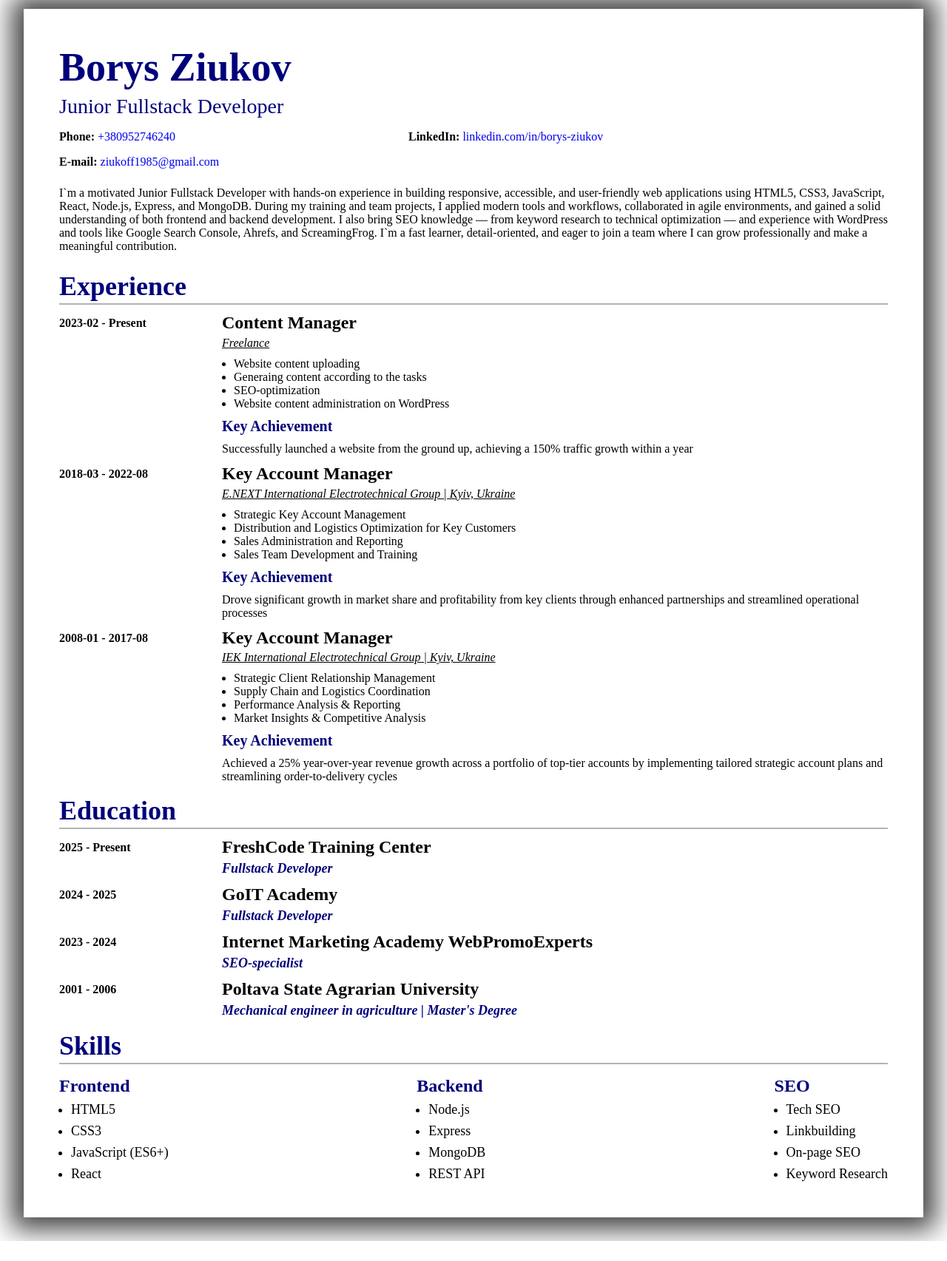
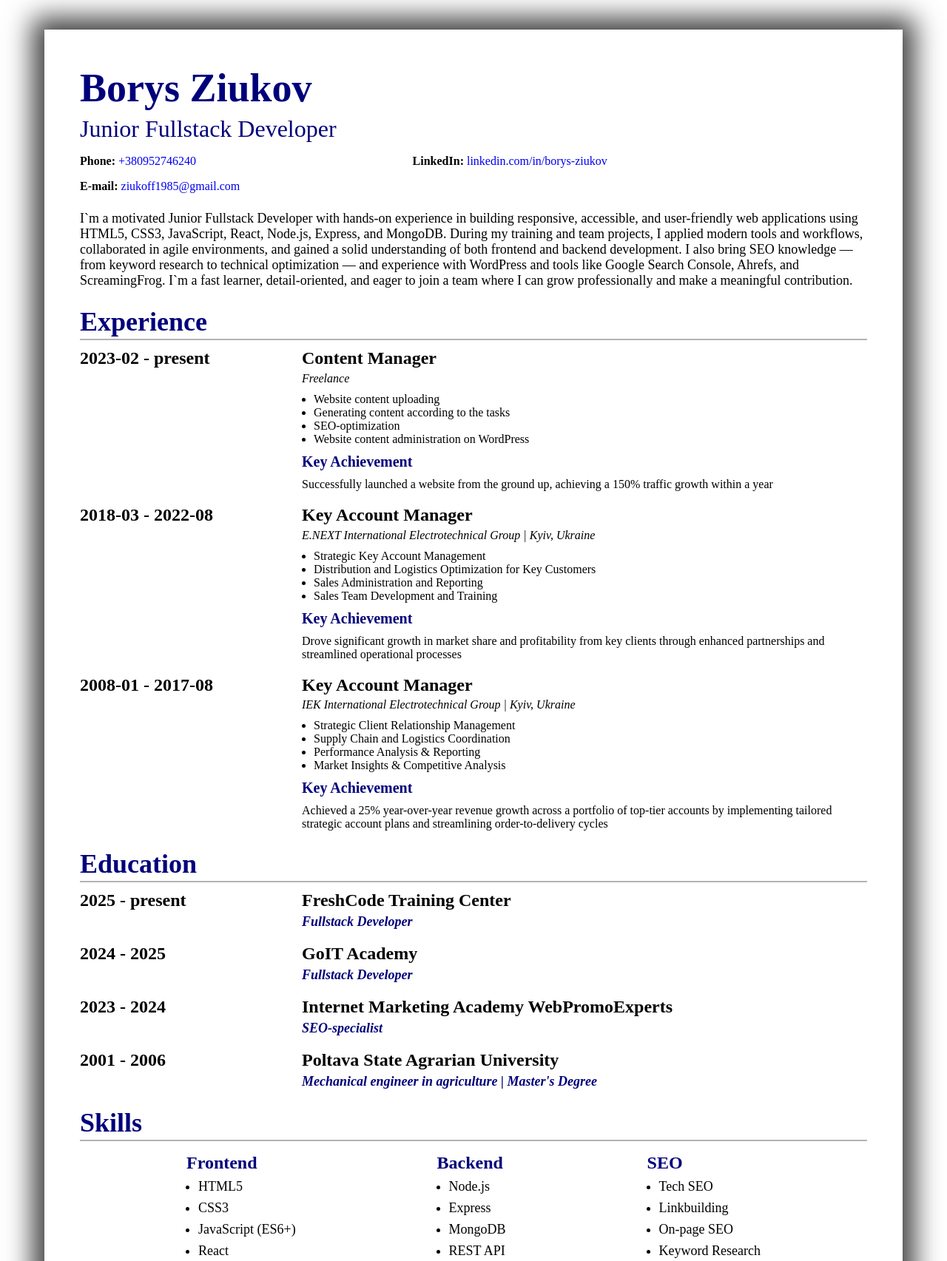
Before and after one commit to ziukoff1985/freshcode-html-css-hw-02-CV, a plain HTML site: page index.html in a window 1280 px wide. Shown: the part 20-1725 px from the top of the page at 74% size. Before the commit the page ends 1698 px from the top, so only its background shows below. Drawn offline with Linux system fonts and the light colour scheme.

Commit message:
Fix styles - finally

```diff
--- a/index.html
+++ b/index.html
@@ -3,7 +3,7 @@
   <head>
     <meta charset="UTF-8" />
     <meta name="viewport" content="width=device-width, initial-scale=1.0" />
-    <title>Resume - CV</title>
+    <title>Resume - My CV</title>
     <link rel="stylesheet" href="./styles.css" />
     <link
       rel="shortcut icon"
@@ -18,7 +18,7 @@
       <address class="contacts">
         <ul class="contacts-list">
           <li class="contacts-list-item">
-            <a class="contacts-link" href="tel:+380952746240"
+            <a class="contacts-link" href="tel:+380952746240" target="_blank"
               ><span class="contacts-link-span">Phone: </span>+380952746240</a
             >
           </li>
@@ -26,12 +26,16 @@
             <a
               class="contacts-link"
               href="https://www.linkedin.com/in/borys-ziukov/"
+              target="_blank"
               ><span class="contacts-link-span">LinkedIn: </span
               >linkedin.com/in/borys-ziukov</a
             >
           </li>
           <li class="contacts-list-item">
-            <a class="contacts-link" href="mailto:ziukoff1985@gmail.com"
+            <a
+              class="contacts-link"
+              href="mailto:ziukoff1985@gmail.com"
+              target="_blank"
               ><span class="contacts-link-span">E-mail: </span
               >ziukoff1985@gmail.com</a
             >
@@ -56,13 +60,13 @@
       <article>
         <h2 class="article-title">Experience</h2>
         <section class="experience-section">
-          <p class="experience-period">2023-02 - Present</p>
+          <p class="experience-period">2023-02 - present</p>
           <div class="job-description">
             <h3 class="job-title">Content Manager</h3>
             <p class="job-place">Freelance</p>
             <ul class="job-description-list">
               <li>Website content uploading</li>
-              <li>Generaing content according to the tasks</li>
+              <li>Generating content according to the tasks</li>
               <li>SEO-optimization</li>
               <li>Website content administration on WordPress</li>
             </ul>
@@ -119,7 +123,7 @@
       <article>
         <h2 class="article-title">Education</h2>
         <section class="experience-section">
-          <p class="experience-period">2025 - Present</p>
+          <p class="experience-period">2025 - present</p>
           <div class="job-description">
             <h3 class="job-title">FreshCode Training Center</h3>
             <p class="education-major">Fullstack Developer</p>
--- a/styles.css
+++ b/styles.css
@@ -36,7 +36,7 @@ img {
 
 body {
   padding: 48px;
-  margin: 32px;
+  margin: 60px;
   box-shadow: 0px 0px 34px 16px rgba(0, 0, 0, 0.75);
 }
 
@@ -48,7 +48,7 @@ body {
 }
 
 .major {
-  font-size: 28px;
+  font-size: 32px;
   font-weight: 500;
   margin-bottom: 16px;
   color: rgb(0, 0, 123);
@@ -79,6 +79,7 @@ body {
 
 .description {
   margin-bottom: 24px;
+  font-size: 18px;
 }
 
 .article-title {
@@ -93,12 +94,15 @@ body {
 .experience-section {
   display: flex;
   gap: 100px;
-  margin-bottom: 16px;
+  margin-bottom: 24px;
 }
 
 .experience-period {
   min-width: 120px;
   font-weight: 700;
+  font-size: 24px;
+  line-height: 0.7;
+  min-width: 200px;
 }
 
 .job-description {
@@ -117,7 +121,6 @@ body {
 .job-place {
   color: black;
   font-style: italic;
-  text-decoration: underline;
 }
 
 .job-description-list {
@@ -141,13 +144,13 @@ body {
 .skills-list {
   display: flex;
   flex-wrap: wrap;
-  gap: 30px;
   justify-content: space-between;
+  padding: 0 144px;
 }
 
-.skills-list-item {
+/* .skills-list-item {
   min-width: 150px;
-}
+} */
 
 .skills-title {
   font-size: 24px;
```
